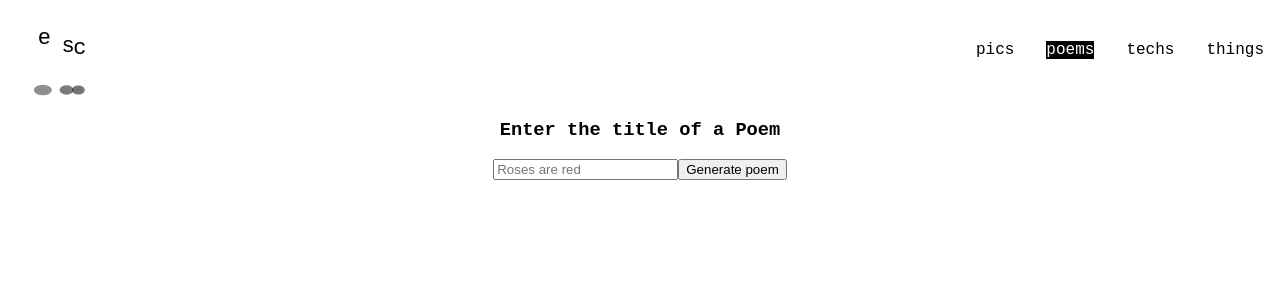
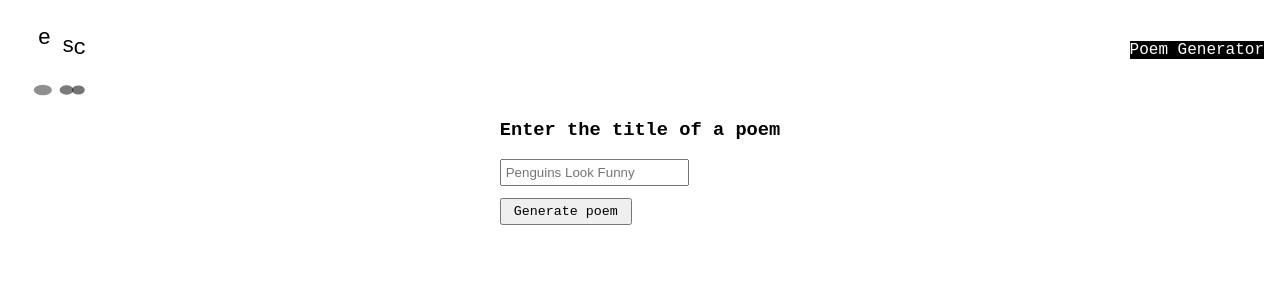
Before and after one commit to estitesc/esc-home, a Next.js app: page /poemgen in a window 1280 px wide. Shown: the top 300 px of the page. Built offline with nearby package versions, Linux system fonts and the light colour scheme.

Commit message:
Cleans up the poem generator for publishing

```diff
--- a/c/Navbar.tsx
+++ b/c/Navbar.tsx
@@ -16,10 +16,10 @@ const Navbar: React.FC = () => {
         <AnimatedEsc />
       </div>
       <div style={{ display: "flex", flexDirection: "row" }}>
-        <NavButton label="pics" linkTo="/pics" />
-        <NavButton label="poems" linkTo="/poems" selected />
+        <NavButton label="Poem Generator" linkTo="/poemgen" selected />
+        {/* <NavButton label="poems" linkTo="/poems" selected />
         <NavButton label="techs" linkTo="/techs" />
-        <NavButton label="things" linkTo="/things" />
+        <NavButton label="things" linkTo="/things" /> */}
       </div>
     </div>
   );
--- a/pages/poemgen.tsx
+++ b/pages/poemgen.tsx
@@ -5,10 +5,11 @@ import Layout from "../c/Layout";
 
 const PoemGen: NextPage = () => {
   const [poemTitleInput, setPoemTitleInput] = React.useState("");
-  const [result, setResult] = React.useState();
+  const [result, setResult] = React.useState("");
 
   async function onSubmit(event: any) {
     event.preventDefault();
+    setResult("generating...");
     const response = await fetch("/api/generate", {
       method: "POST",
       headers: {
@@ -31,19 +32,29 @@ const PoemGen: NextPage = () => {
           alignItems: "center",
         }}
       >
-        <h3>Enter the title of a Poem</h3>
+        <div style={{ maxWidth: 400 }}>
+          <h3>Enter the title of a poem</h3>
+          {/* <p>The GPT3 AI will write it.</p> */}
           <form onSubmit={onSubmit}>
             <input
               type="text"
               name="title"
-            placeholder="Roses are red"
+              placeholder="Penguins Look Funny"
               value={poemTitleInput}
               onChange={(e) => setPoemTitleInput(e.target.value)}
+              style={{ padding: 4 }}
             />
-          <input type="submit" value="Generate poem" />
+            <div style={{ marginTop: 12 }}>
+              <input
+                type="submit"
+                value="Generate poem"
+                style={{ padding: "4px 12px", fontFamily: "monospace" }}
+              />
+            </div>
           </form>
           <div className={styles.result}>
             <pre>{result}</pre>
+          </div>
         </div>
       </div>
     </Layout>
```
Lines whose indentation alone changed are shown as unchanged.
